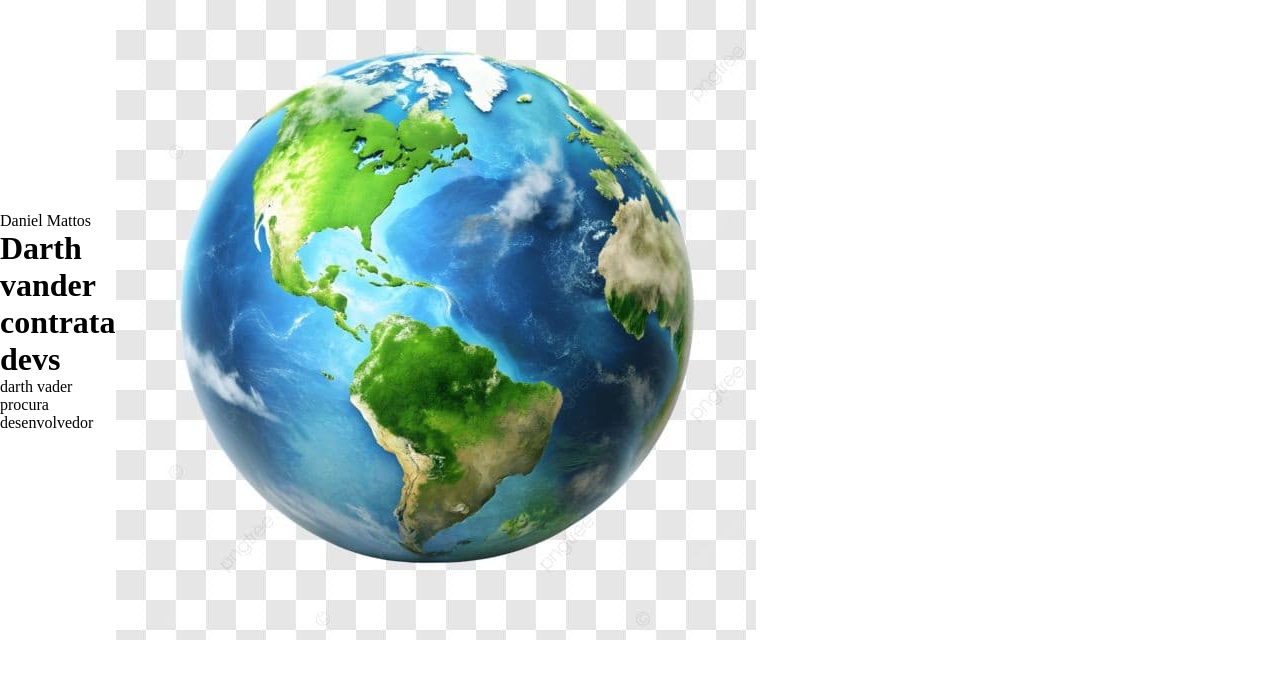
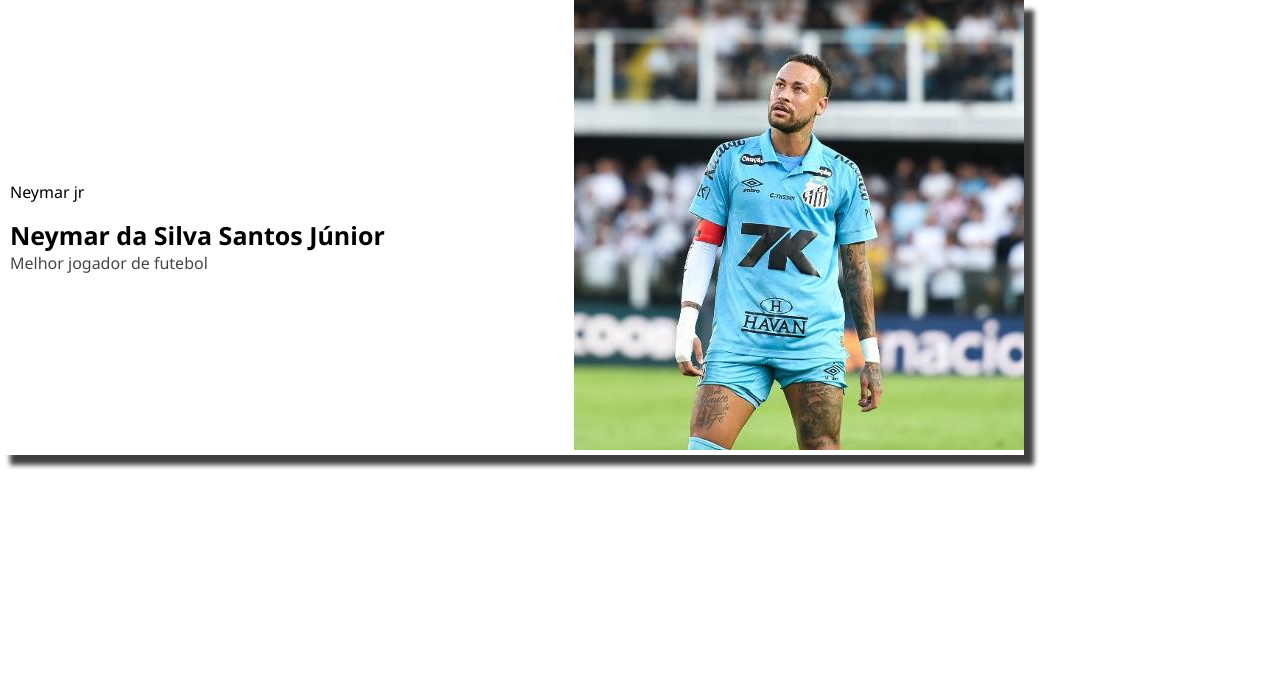
Before and after one commit to Daniel-Mattos/dio_angular, a plain HTML site: page index.html in a window 1280 px wide. Drawn offline with Linux system fonts and the light colour scheme.

Commit message:
atualizando informaçoes

```diff
--- a/index.html
+++ b/index.html
@@ -4,18 +4,18 @@
     <meta charset="UTF-8">
     <meta name="viewport" content="width=, initial-scale=1.0">
     <link rel="stylesheet" href="styles/card.css">
-    <title>Document</title>
+    <title>Angular</title>
 </head>
 <body>
     <div class="container">
         <div class="card">
             <div class="card__left">
-                <span>Daniel Mattos</span>
-                <h1>Darth vander contrata devs</h1>
-                <p>darth vader procura desenvolvedor</p>
+                <span>Neymar jr</span>
+                <a href="https://www.instagram.com/neymarjr/">Neymar da Silva Santos Júnior</a>
+                <p>Melhor jogador de futebol</p>
             </div>
             <div class="card__rigth">
-                <img src="./assets/WhatsApp Image 2025-03-20 at 7.26.58 AM.jpeg" alt="imagem da terra">
+                <img src="./assets/neymar.jpg" alt="imagem do neymar">
             </div>
         </div>
     </div>
--- a/styles/card.css
+++ b/styles/card.css
@@ -2,14 +2,35 @@
     margin: 0;
     padding: 0;
     box-sizing: border-box;
+    font-family: 'segoe ui',sans-serif;
 }
 .card{
-    width: 720px;
+    width: 80%;
     display: flex;
+    box-shadow: 10px 10px 5px 0px rgba(0,0,0,0.75);
+    -webkit-box-shadow: 10px 10px 5px 0px rgba(0,0,0,0.75);
+    -moz-box-shadow: 10px 10px 5px 0px rgba(0,0,0,0.75);
     flex-direction: row;
+    justify-content: space-between;
 }
 .card__left{
     display: flex;
     flex-direction: column;
     justify-content: center;
+    padding-left: 10px;
 }
+.card__left > span{
+    font-weight: 300;
+}
+
+.card__left > a{
+    margin-top: 15px;
+    font-size: 25px; ;
+    color: black;
+    text-decoration: none;
+    font-weight: bold;
+}
+
+.card__left > p{
+    color: rgb(70, 70, 70);
+}
```
Also changed, not shown: assets/neymar.jpg (added).
